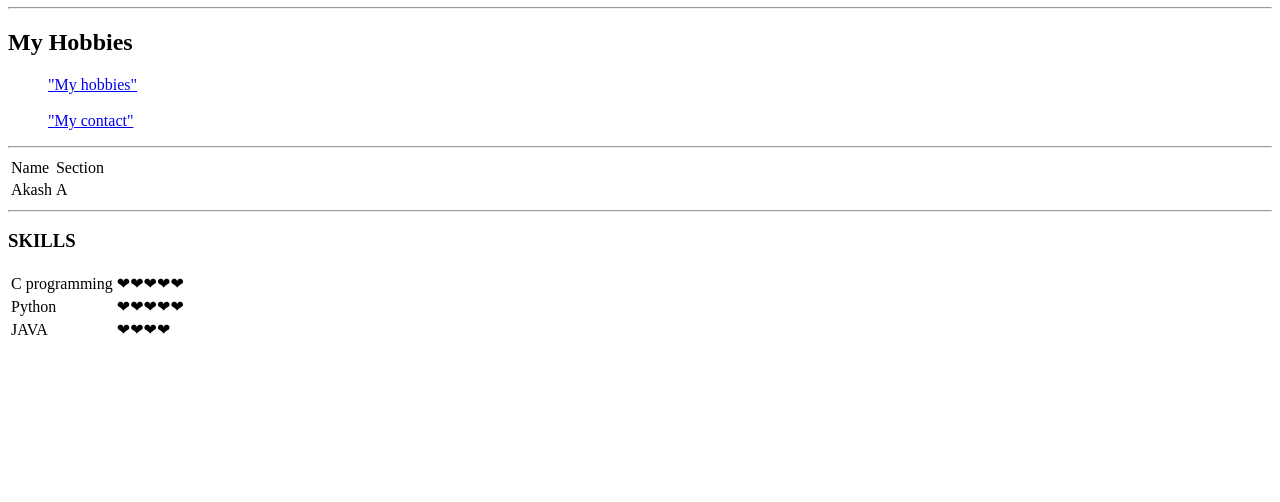
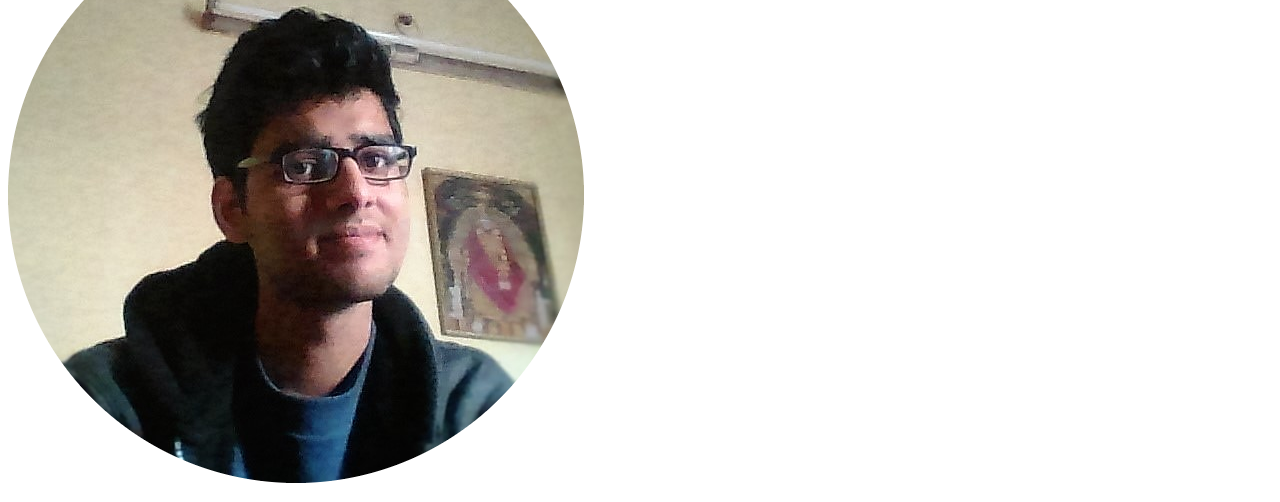
Before and after one commit to Akashjhr24/cv, a plain HTML site: page index.html in a window 1280 px wide. Shown: the part 101-603 px from the top of the page. Drawn offline with Linux system fonts and the light colour scheme.

Commit message:
Update index.html

```diff
--- a/index.html
+++ b/index.html
@@ -7,7 +7,7 @@
   </head>
 
   <body>
-    <img src="images\WIN_20170104_12_00_05_Pro-modified.png"></img>
+    <img src="WIN_20170104_12_00_05_Pro-modified.png"></img>
     <h1>My name is Akash Jauhari</h1>
     <hr>
     <h2>My Hobbies</h2>
```
